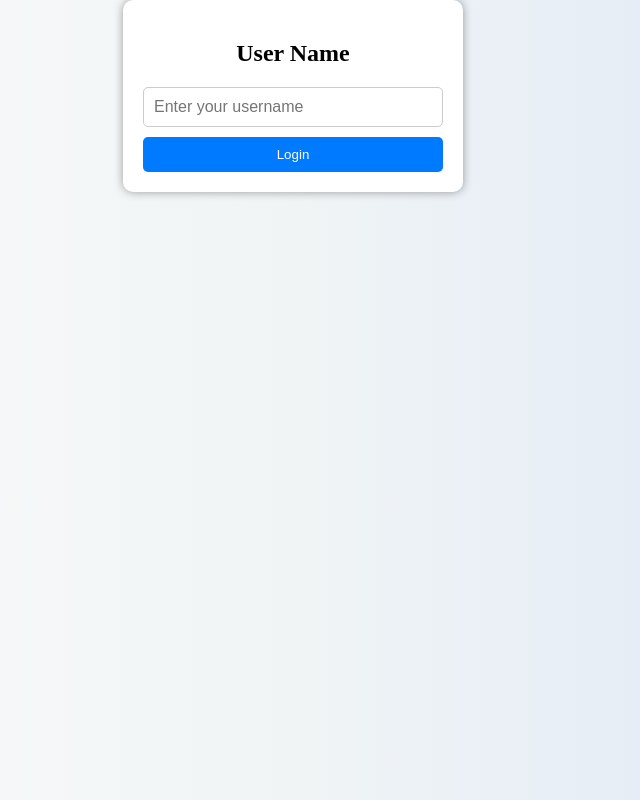
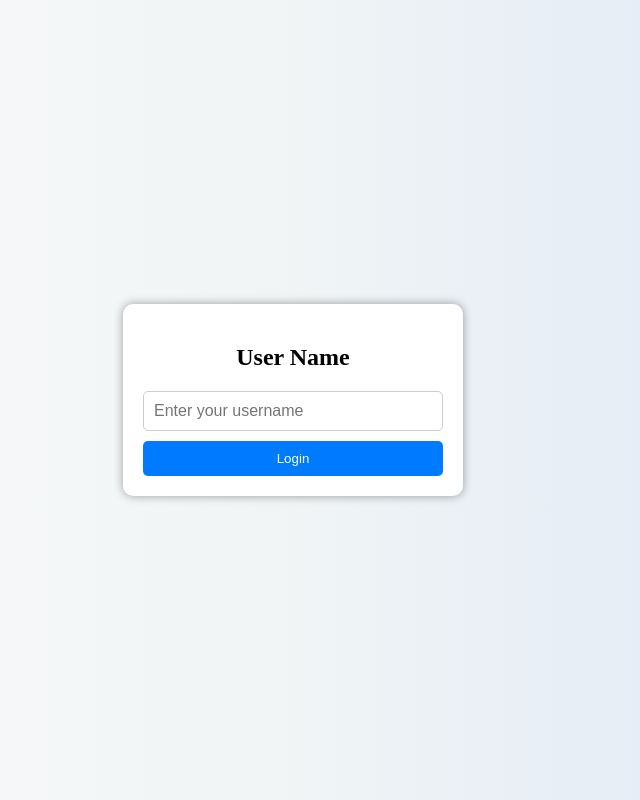
Before and after one commit to rusualin0031/to-do-list, a React (Vite) app: page / in a window 1280 px wide. Shown: the whole page, without its empty margins (347-987 px from the left). Built offline with nearby package versions, Linux system fonts and the light colour scheme.

Commit message:
styling to do list

```diff
--- a/src/pages/Landing/style.scss
+++ b/src/pages/Landing/style.scss
@@ -1,6 +1,8 @@
 .login-card-container {
     display: flex;
     justify-content: center;
+    align-items: center;
+    height: 100vh;
 }
 
 .login-card {
--- a/src/styling/index.scss
+++ b/src/styling/index.scss
@@ -11,7 +11,7 @@
     box-shadow: 0 4px 8px rgba(0, 0, 0, 0.681);
     background-color: #fff;
     background: linear-gradient(to right, #f6f6805b, #a7a76435, #dcd93560);
-    padding-bottom: 50px;
+    padding-bottom: 60px;
 
 }
 
@@ -69,7 +69,7 @@
 .toDoListItems {
     .toDoListItem {
         padding: 15px;
-        margin: 10px 10px 10px;
+        margin: 10px 10px 10px 1px;
         border-bottom: 1px solid #eee;
         display: flex;
         align-items: center;
@@ -109,6 +109,7 @@
         border: 1px solid #ccc;
         border-radius: 5px;
         font-size: 16px;
+
 
         &:focus {
             outline: none;
```
